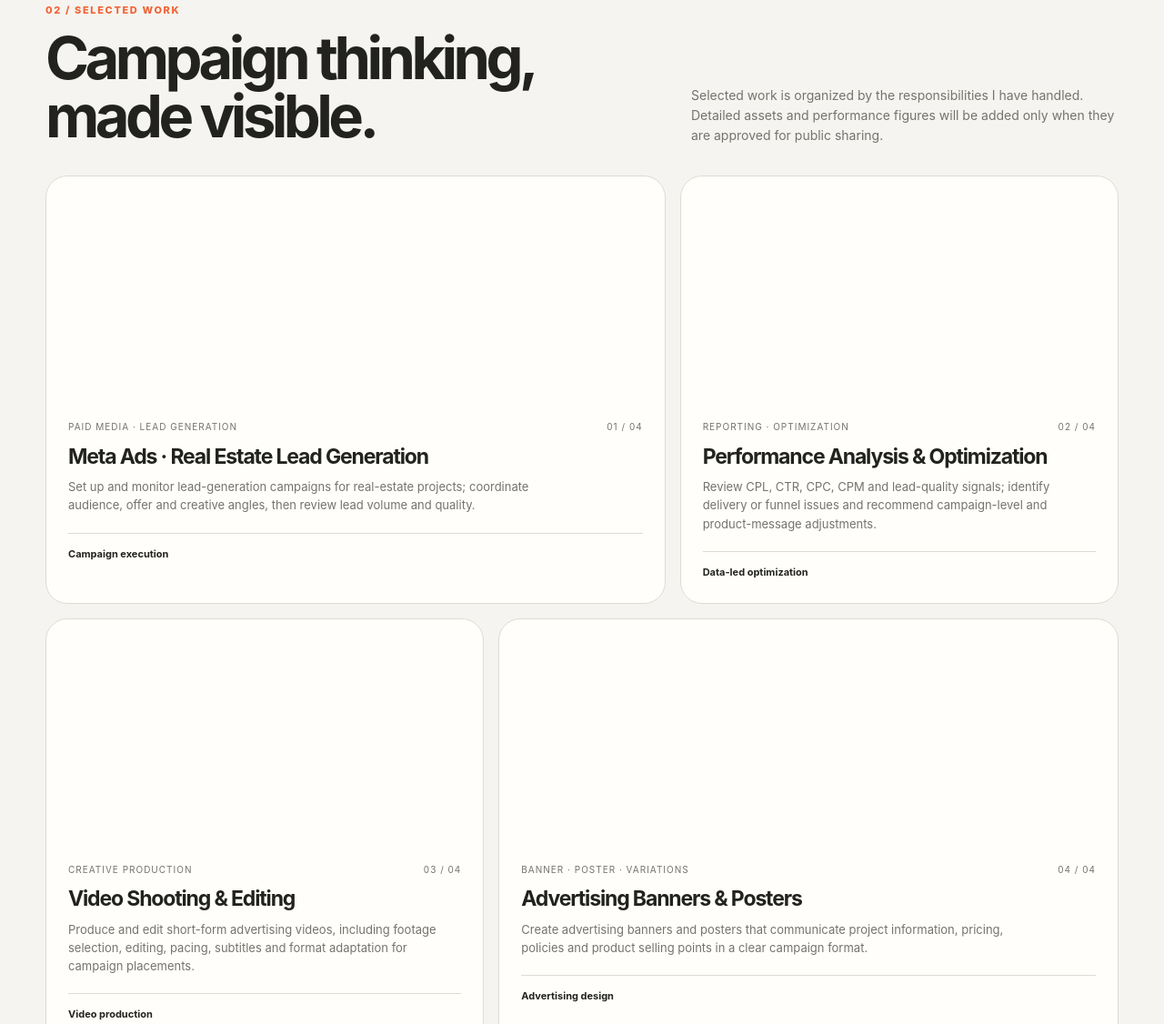
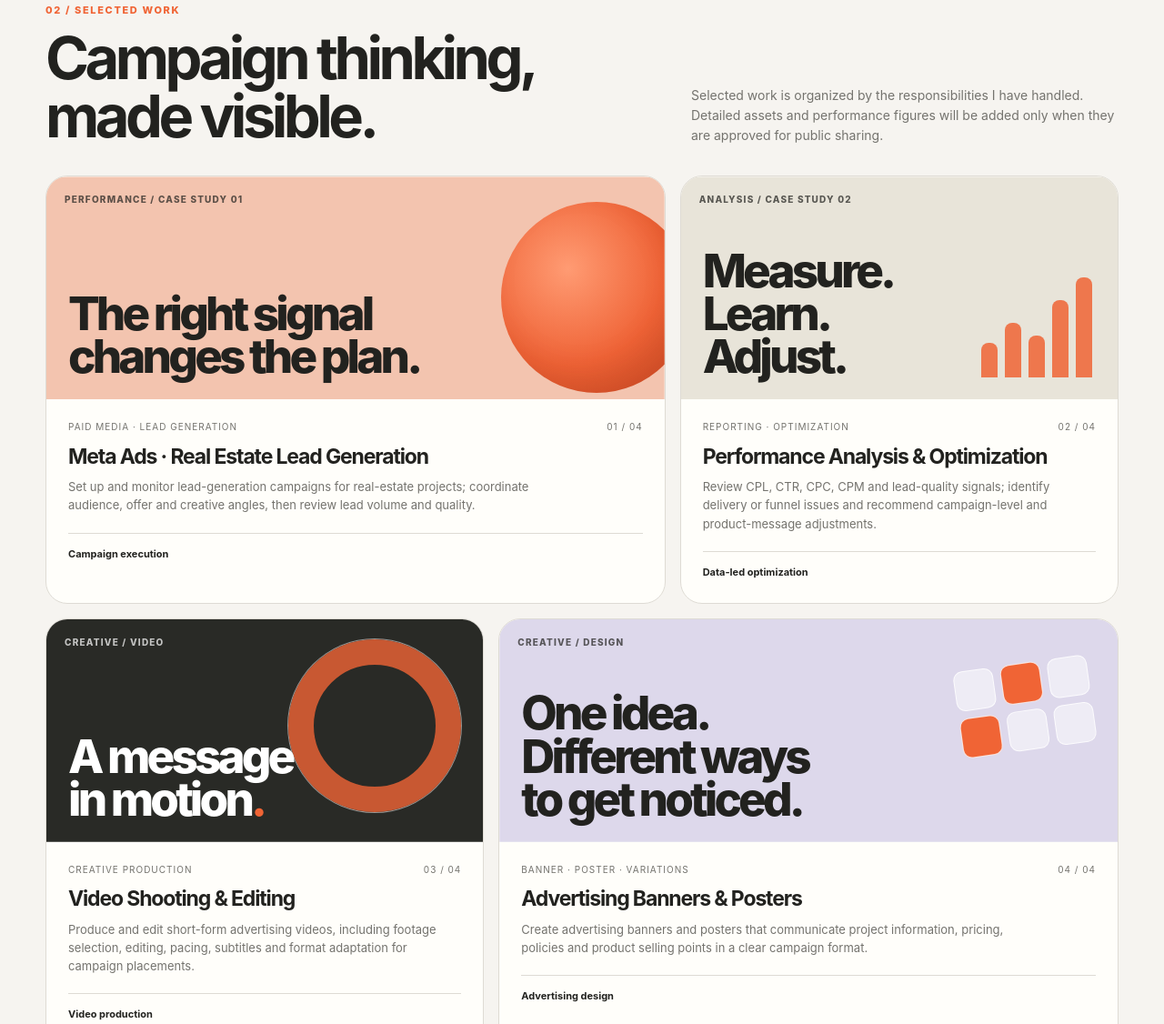
Before and after one commit to LeNgocThienBao/bao-performance-portfolio-cms, a plain HTML site: page bao-performance-portfolio-cms/public/index.html in a window 1280 px wide. Shown: the part 2024-3150 px from the top of the page at 91% size. Drawn offline with Linux system fonts and the light colour scheme; no server answers.

Commit message:
Fix project image visibility and reveal animation

```diff
--- a/bao-performance-portfolio-cms/public/index.html
+++ b/bao-performance-portfolio-cms/public/index.html
@@ -123,7 +123,10 @@ button:focus-visible,a:focus-visible{outline:3px solid var(--orange);outline-off
 .reveal{opacity:0;transform:translateY(24px);transition:opacity .7s ease,transform .7s cubic-bezier(.2,.7,.2,1)}
 .reveal.is-visible{opacity:1;transform:translateY(0)}
 .mask-reveal{clip-path:inset(0 0 100% 0);transition:clip-path .9s cubic-bezier(.2,.7,.2,1)}
-.mask-reveal.is-visible{clip-path:inset(0 0 0 0)}
+.mask-reveal.is-visible,
+.reveal.is-visible .mask-reveal {
+  clip-path: inset(0 0 0 0);
+}
 .delay-1{transition-delay:.08s}.delay-2{transition-delay:.16s}.delay-3{transition-delay:.24s}
 @keyframes word-in{to{transform:translateY(0)}}
 @keyframes ambient{from{transform:translate3d(0,0,0) scale(1)}to{transform:translate3d(-24px,28px,0) scale(1.08)}}
```
